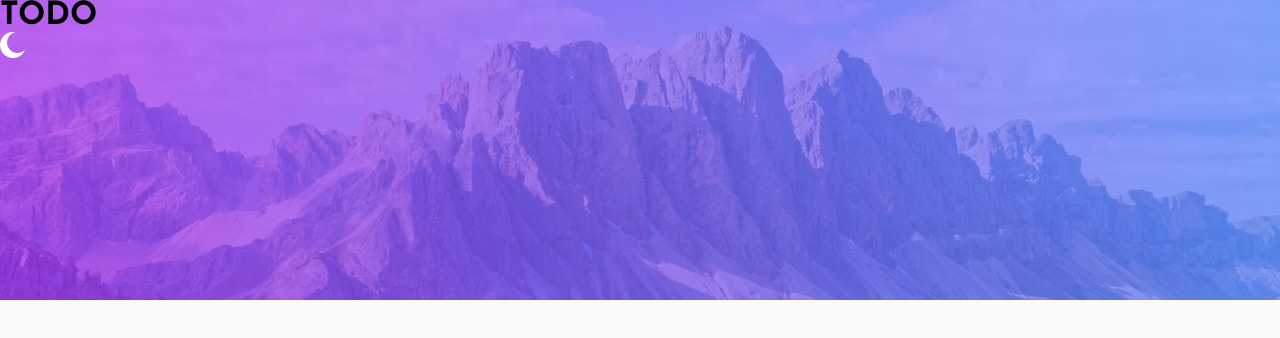
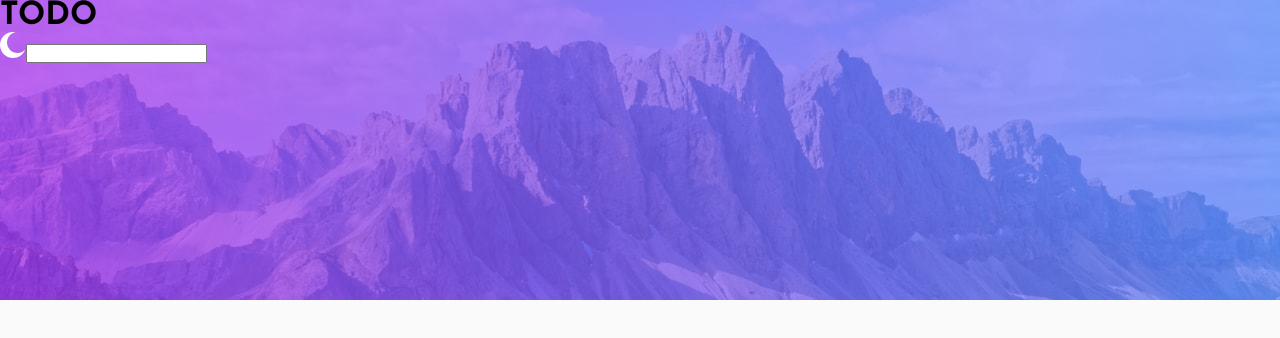
Before and after one commit to GIGAKLIBADZE/todo-app, a React (Vite) app: page / in a window 1280 px wide. Shown: the top 338 px of the page. Built offline with nearby package versions, Linux system fonts and the light colour scheme.

Commit message:
add Todos.tsx file without styles and functionality

```diff
--- a/src/App.tsx
+++ b/src/App.tsx
@@ -1,9 +1,11 @@
 import Header from "./components/Header";
+import Todos from "./components/Todos";
 
 function App() {
   return (
     <>
       <Header />
+      <Todos />
     </>
   );
 }
--- /dev/null
+++ b/src/components/Todos.tsx
@@ -0,0 +1,10 @@
+const Todos: React.FC = () => {
+  return (
+    <>
+      <input type="text" />
+      <div></div>
+    </>
+  );
+};
+
+export default Todos;
```
